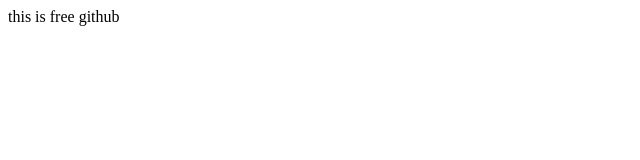
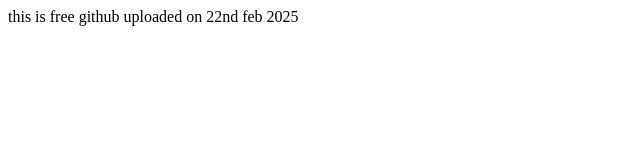
Before and after one commit to Iyrin-pd/Iyrin-pd.github.io, a plain HTML site: page index.html in a window 1280 px wide. Shown: the whole page, without its empty margins (0-640 px from the left). Drawn offline with Linux system fonts and the light colour scheme.

Commit message:
Update index.html
edited it

```diff
--- a/index.html
+++ b/index.html
@@ -6,6 +6,6 @@
     <title>Document</title>
 </head>
 <body>
-    this is free github
+    this is free github uploaded on 22nd feb 2025
 </body>
 </html>
```
